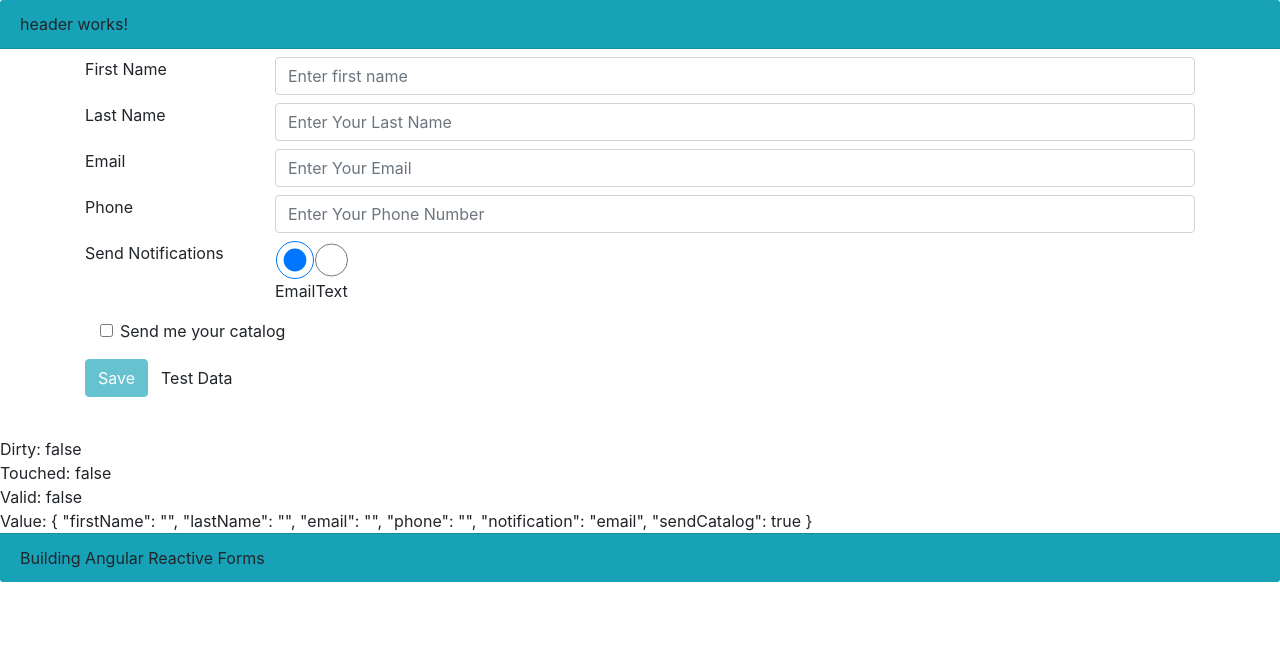
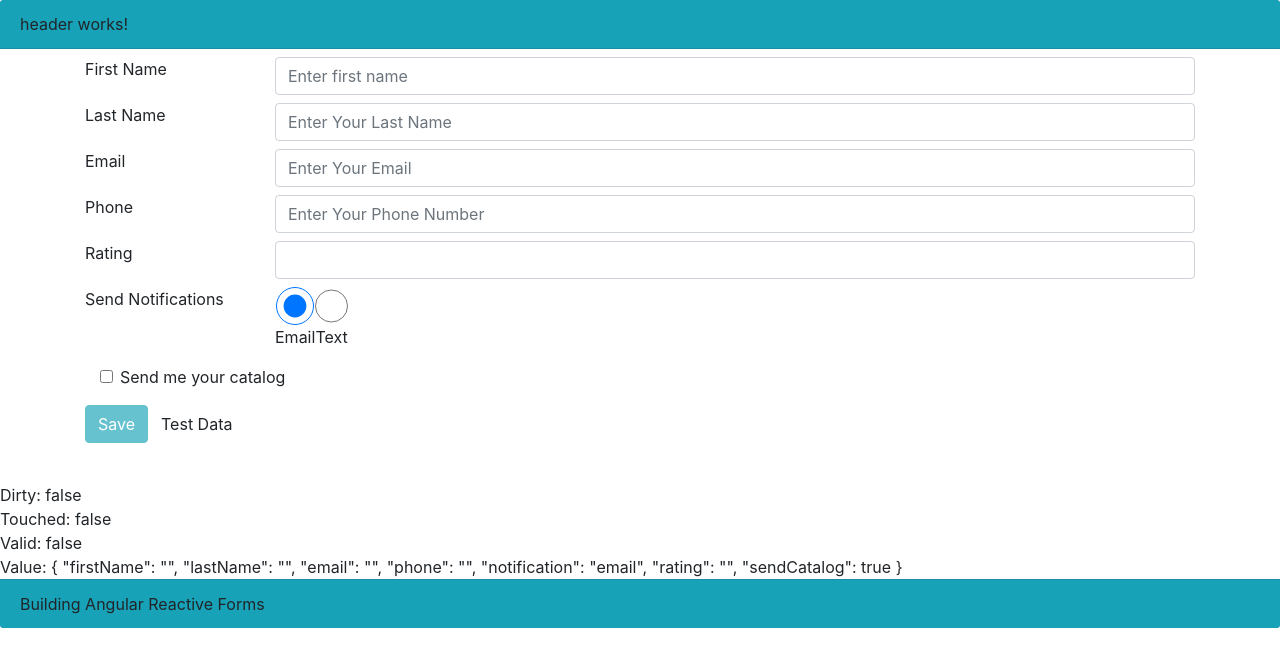
Before and after one commit to tsola2002/isaac-reactive-form, an Angular app: page / in a window 1280 px wide. Shown: the top 666 px of the page. Built offline with nearby package versions, Linux system fonts and the light colour scheme.

Commit message:
adding custom validator to the form

```diff
--- a/src/app/form/form.component.html
+++ b/src/app/form/form.component.html
@@ -73,6 +73,23 @@
         </div>
     </div>
 
+    <!--  rating field  -->
+    <div class="form-group row mb-2" [ngClass]="{'has-error': (entryForm.get('rating').touched ||
+                                                              entryForm.get('rating').dirty) &&
+                                                              !entryForm.get('rating').valid }">
+        <label class="col-md-2 control-label" for="ratingId">Rating</label>
+        <div class="col-md-10">
+            <input class="form-control" formControlName="rating" id="ratingId" type="number">
+            <span class="help-block" *ngIf="(entryForm.get('rating').touched ||
+                                           entryForm.get('rating').dirty) &&
+                                           entryForm.get('rating').errors">
+            <span *ngIf="entryForm.get('rating').errors.range">
+              Please rate your experience from 1 to 5.
+            </span>
+          </span>
+        </div>
+    </div>
+
     <!--  checkboxes field  -->
     <div class="form-group row mb-2">
         <label class="col-md-2 control-label" for="phoneId">Send Notifications</label>
--- a/src/app/form/form.component.ts
+++ b/src/app/form/form.component.ts
@@ -1,5 +1,15 @@
 import { Component, OnInit } from '@angular/core';
-import { FormGroup, FormControl, FormBuilder, Validators } from '@angular/forms';
+import { FormGroup, FormControl, FormBuilder, Validators, AbstractControl } from '@angular/forms';
+
+
+//validator function takes in form control or formgroup with key value return type specified
+function ratingRange(c: AbstractControl): {[key: string]: boolean} | null {
+  if (c.value != undefined && (isNaN(c.value) || c.value < 1 || c.value > 5)) {
+      return { 'range': true };
+  };
+  return null;
+};
+
 
 @Component({
   selector: 'app-form',
@@ -17,7 +27,6 @@ export class FormComponent implements OnInit {
 
 
 
-
   ngOnInit(): void {
            //formbuilder takes in a control configuration object & defines he form controls associated with the form group
            //you can have two options or specify an array
@@ -27,6 +36,7 @@ export class FormComponent implements OnInit {
             email:['', [Validators.required, Validators.pattern('[a-z0-9._%+-]+@[a-z0-9.-]+')]],
             phone: '',
             notification:'email',
+            rating:['', ratingRange],
             sendCatalog:true
           });
 
```
